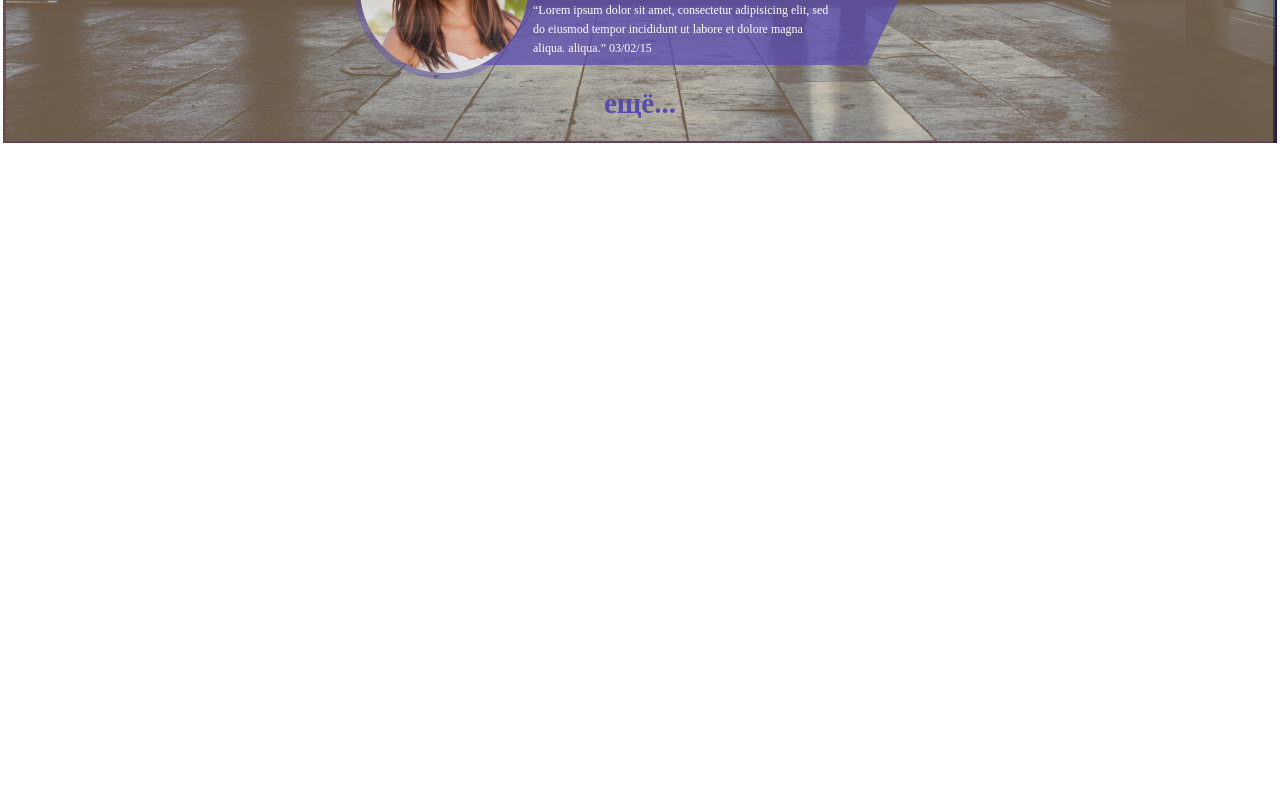
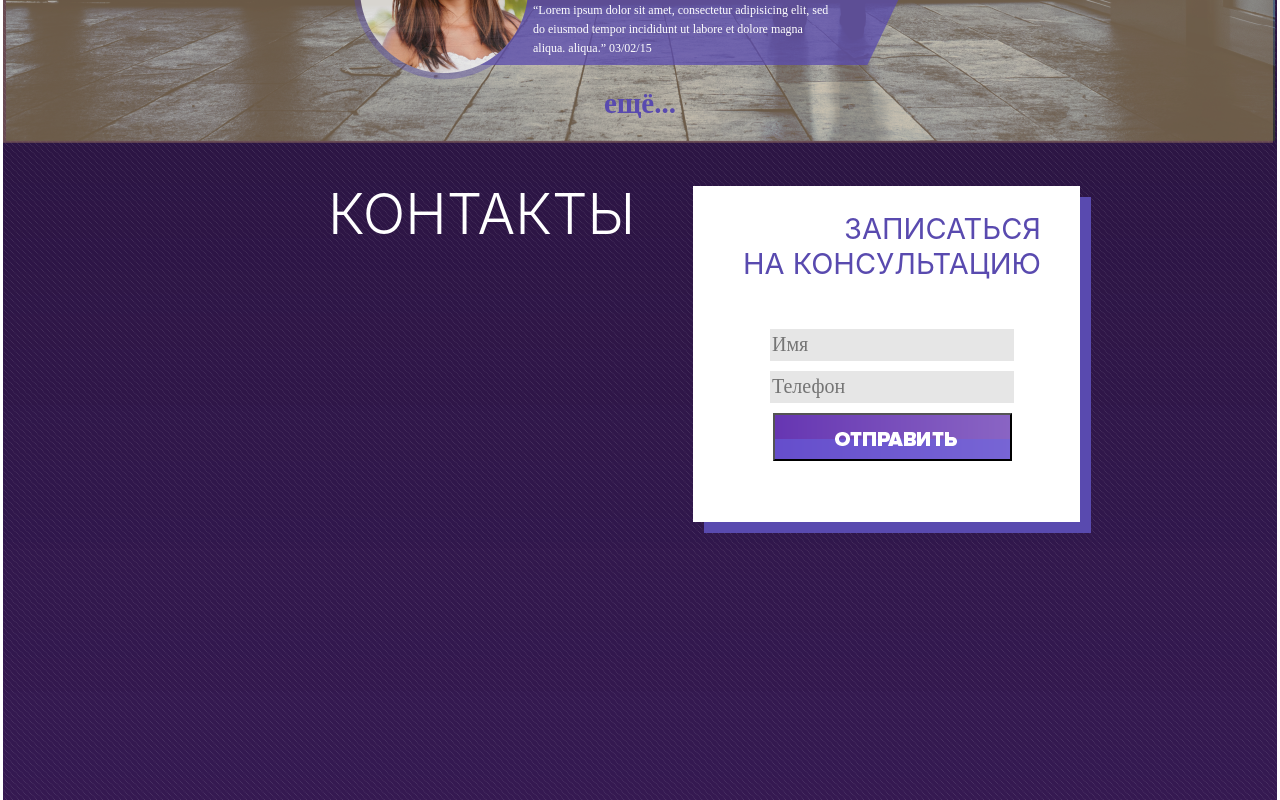
Before and after one commit to AndreyKomov/templates, a React (Create React App) app in the folder landing/my-app/: page / in a window 1280 px wide. Shown: the part 2546-3346 px from the top of the page. Before the commit the page ends 2958 px from the top, so only its background shows below. Built offline with nearby package versions, Linux system fonts and the light colour scheme.

Commit message:
feat: add new files

```diff
--- a/landing/my-app/src/App.js
+++ b/landing/my-app/src/App.js
@@ -6,6 +6,7 @@ import Persefona from './Persefona';
 import Services from './Services';
 import Advantages from './Advantages';
 import Feedback from './Feedback';
+import Contacts from './Contacts';
 
 
 function App() {
@@ -17,6 +18,7 @@ function App() {
       <Services></Services>
       <Advantages></Advantages>
       <Feedback></Feedback>
+      <Contacts></Contacts>
     </div>
   );
 }
--- /dev/null
+++ b/landing/my-app/src/Contacts.css
@@ -0,0 +1,60 @@
+.contacts_envelope {
+  width: 1274px;
+  height: 620px;
+}
+
+.contacts_title {
+  margin-left: 325px;
+  font-size: 56px;
+  color: #ffffff;
+  /* font-family: "Proxima Nova"; */
+  font-weight: 300;
+  text-transform: uppercase;
+  text-align: left;
+}
+
+.contacts_form {
+  margin-top: -100px;
+  margin-left: 690px;
+  width: 398px;
+  height: 347px;
+  background: url(img/form_background.png);
+  background-repeat: no-repeat;
+}
+
+.consultation {
+  margin-right: 50px;
+  padding-top: 25px;
+  font-size: 29px;
+  color: #594aaf;
+  /* font-family: "Proxima Nova"; */
+  text-align: right;
+  text-transform: uppercase;
+}
+
+.contacts_name,
+.contacts_phone {
+  width: 240px;
+  height: 30px;
+  background-color: rgba(230, 230, 230, 255);
+  border: rgba(230, 230, 230, 255);
+  font-size: 20px;
+  color: #666666;
+  font-family: "Proxima Nova";
+  font-weight: 300;
+}
+
+.contacts_name {
+  margin-top: 19px;
+}
+
+.contacts_submit {
+  margin-top: 10px;
+  width: 239px;
+  height: 48px;
+  background: url(img/submit.png);
+}
+
+.contacts_phone {
+  margin-top: 10px;
+}
--- /dev/null
+++ b/landing/my-app/src/Contacts.jsx
@@ -0,0 +1,20 @@
+import React from "react";
+import "./Contacts.css";
+
+class Contacts extends React.Component {
+  render() {
+    return (
+      <div className="contacts_envelope">
+        <h1 className="contacts_title">контакты</h1>
+        <form className="contacts_form">
+          <p className="consultation">записаться<br/>на консультацию</p>
+          <input className="contacts_name" type="text" required placeholder="Имя"></input>
+          <input className="contacts_phone" type="text" required placeholder="Телефон"></input>
+          <button className="contacts_submit" type="submit"></button>
+        </form>
+      </div>
+    )
+  }
+}
+
+export default Contacts
```
Also changed, not shown: landing/my-app/src/img/form_background.png (added), landing/my-app/src/img/submit.png (added).
